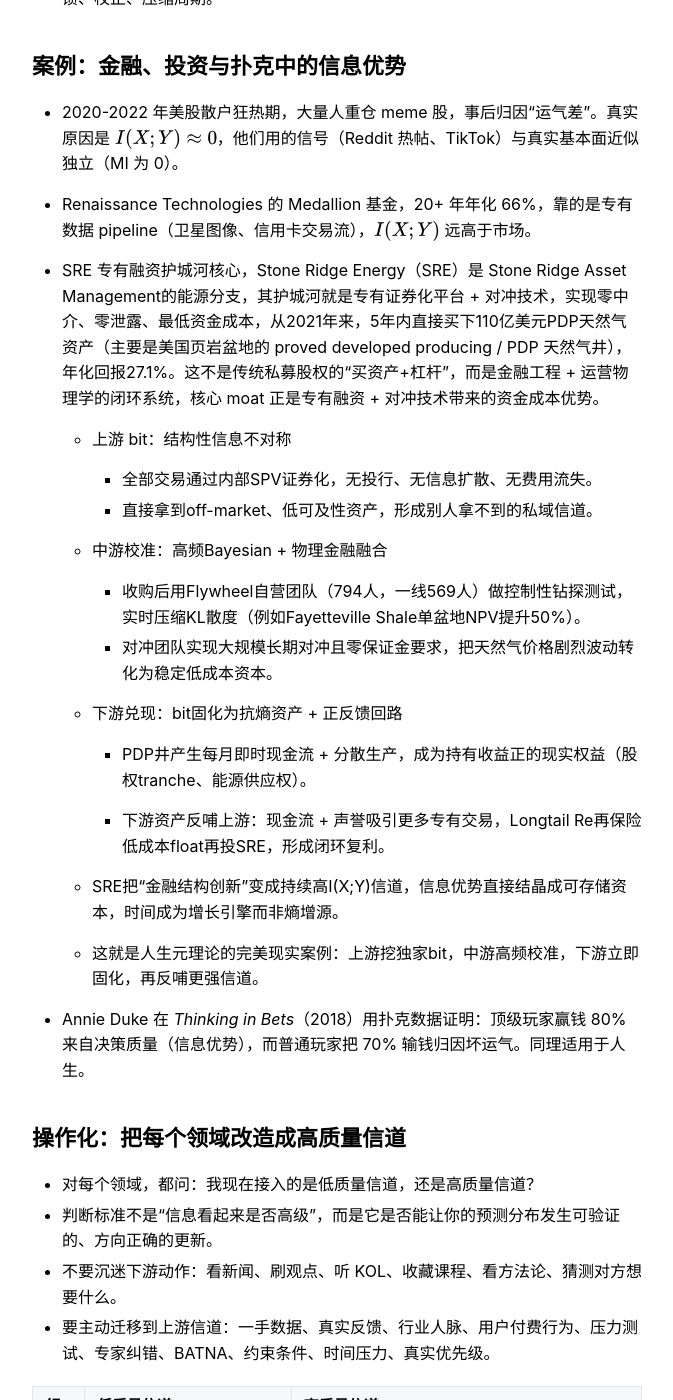
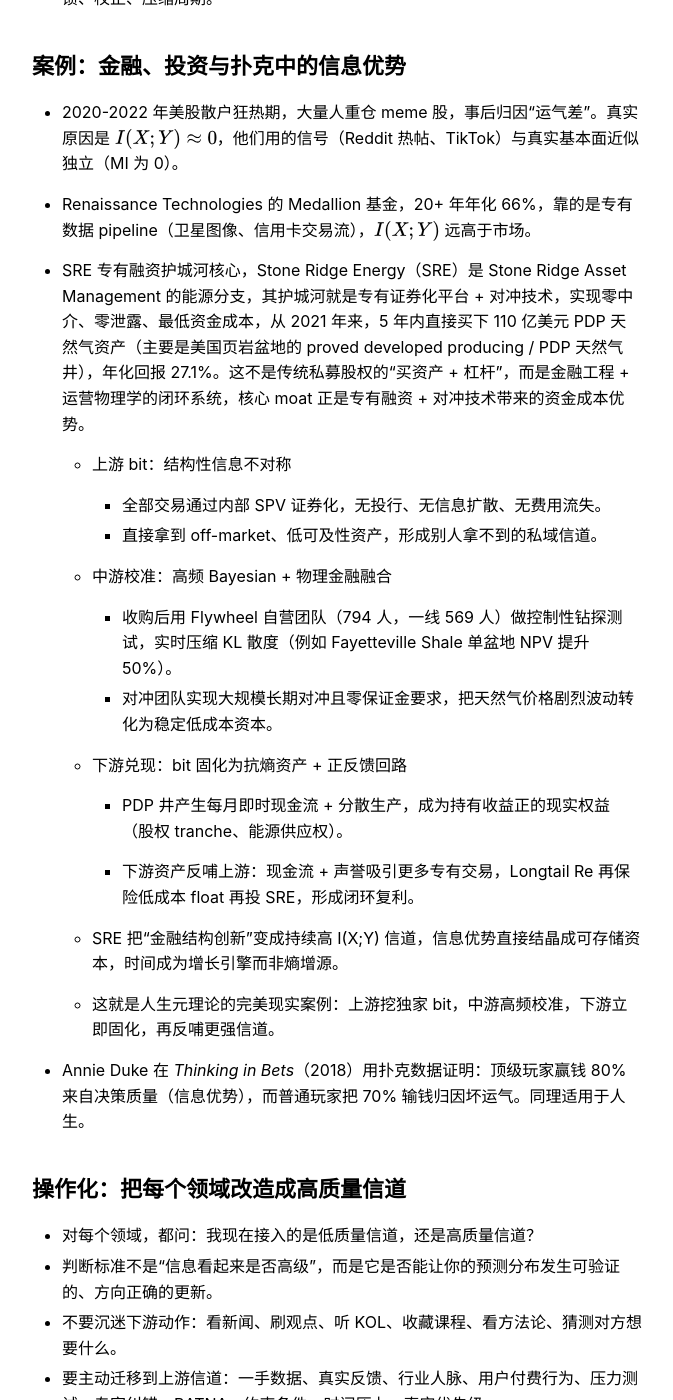
Before and after one commit to elemer1/elemer1.github.io, a Jekyll site: the page built from _markdown/人生元理论：上游的 bit.md, in a window 1280 px wide and 1400 px high, scrolled down 8961 px. Shown: the whole window, without its empty margins (303-976 px from the left). Built offline with Jekyll 4.4.1, drawn with Linux system fonts in a browser that asks for light colours; some of the changed text lies outside the part shown.

Commit message:
Update content - 2026-04-28 21:49:05

```diff
--- a/_markdown/人生元理论：上游的 bit.md
+++ b/_markdown/人生元理论：上游的 bit.md
@@ -23,7 +23,7 @@
   * 这套语言常见于高度不确定的真实现实世界，例如量化基金、情报分析、创业赌注的早期认知构建，也适用于任何依赖“比别人更早更准地知道一些事”的决策竞赛。
   * 对于上游，信源质量是否高：离事实发生足够近、受噪声污染少的一手信息（如另类数据、未定价的弱信号）；编码方式是否差异化：别人也拿到同样的原始信息，但你能提取出别人尚未定价的特征。
   * 高价值 bit 往往分布在低可及性的地方——私域对话、监管灰区、尚未被市场定价的物理信号。获取成本和信息质量之间通常存在一个反直觉的关系：越容易拿到的 bit，其信息增益越接近零。
-  * 你的上游信息半衰期够长吗？ 这个信息是明天就作废，还是三年后依然管用？不是说明天作废的信息就没用，如果这个信息可以立刻固化，那么也是有用的，因为固化的东西会变成新的信息；同理也不是说这个信息保质期够长，它就一定有用，只不过有价值的概率更大。
+  * 你的上游信息半衰期够长吗？这个信息是明天就作废，还是三年后依然管用？不是说明天作废的信息就没用，如果这个信息可以立刻固化，那么也是有用的，因为固化的东西会变成新的信息；同理也不是说这个信息保质期够长，它就一定有用，只不过有价值的概率更大。
   * 并非在红海中提高搜索量，而是通过构建独特的个人网络、跨学科的知识库，或者利用 LLM 作为认知外脑构建 Agentic workflows，将自己放置在信息流的“结构性洞穴”（Structural Holes）中，从而截获低概率、高价值的先验信号。
   * 对于中游，高频更新的频率，是否在信息流中持续修正先验，捕捉概率分布的细微漂移；以及，主观概率与实际发生频率是否对齐（是否消除系统性高估/低估；防止信道过拟合或反应不足等）。
   * 中游的胜负手在于更新频率 vs. 计算成本的平衡：频率越高，信道模型越贴近真实世界漂移（non-stationary）。
@@ -48,7 +48,7 @@
   * 信息本身不值钱，经过校准的信息优势才值钱；信息优势本身也不值钱，只有被兑换成可持有权益后才真正完成闭环。
     * 信息本身不值钱。因为大多数信息只是“材料”，不是“优势”。比如：你知道某个行业很火，别人也知道；你看到某家公司在扩张，市场也可能早就知道。你读了很多报告、新闻、访谈、论文。但如果这些信息不能改变你的判断、不能提高你的胜率、不能指导你采取更好的行动，它们只是认知库存。所以“信息本身不值钱”的意思不是说信息没用，而是说：**未被筛选、未被验证、未被建模、未被行动化的信息，不自动产生价值。**
     * 经过校准的信息优势才值钱。什么叫“校准”？就是你不只是拿到信息，还知道：这个信息源有多可靠？它过去说准过吗？它什么时候容易错？它有没有立场、利益、偏见？这个信号领先结果多久？它是因果信号，还是表面相关？它在什么场景下有效，什么场景下失效？举个例子。两个人都听到一个消息：某个公司可能要拿到一个大客户。普通人看到的是：“好消息。”经过校准的人会继续判断：消息源是不是接近交易核心？对方说的是“接触中”还是“已签约”？类似消息过去兑现率是多少？市场是否已经提前反映？即使签约，对收入和利润影响多大？现在下注的风险回报比是否划算？
-    * **信息优势只有兑换成可持有权益后才完成闭环。**即使你判断对了，也不代表你赚到了。你预测一个行业会爆发，但你没有投资、没有进入、没有建立关系、没有占据职位、没有拿到股权、没有签下客户，那这个判断只是精神胜利。你看出一个趋势，但别人买了资产，你只是发了朋友圈。你判断一个人会成事， 但别人早早绑定关系、成为合伙人、投资人、核心员工，你只是“早就知道他厉害”。你知道某个市场有机会。但别人拿下渠道，你只是旁观者。所以，**判断正确只是中间态，现实占位才是终局**。
+    * **信息优势只有兑换成可持有权益后才完成闭环。**即使你判断对了，也不代表你赚到了。你预测一个行业会爆发，但你没有投资、没有进入、没有建立关系、没有占据职位、没有拿到股权、没有签下客户，那这个判断只是精神胜利。你看出一个趋势，但别人买了资产，你只是发了朋友圈。你判断一个人会成事，但别人早早绑定关系、成为合伙人、投资人、核心员工，你只是“早就知道他厉害”。你知道某个市场有机会。但别人拿下渠道，你只是旁观者。所以，**判断正确只是中间态，现实占位才是终局**。
     * 你知道什么不重要；你知道得是否比别人更准、更早、更可行动，才重要；你能否把这种优势变成资产、关系、现金流或位置，才最终重要。
 
 
@@ -174,27 +174,27 @@
 
 * Renaissance Technologies 的 Medallion 基金，20+ 年年化 66%，靠的是专有数据 pipeline（卫星图像、信用卡交易流），$$I(X;Y)$$ 远高于市场。
 
-* SRE 专有融资护城河核心，Stone Ridge Energy（SRE）是 Stone Ridge Asset Management的能源分支，其护城河就是专有证券化平台 + 对冲技术，实现零中介、零泄露、最低资金成本，从2021年来，5年内直接买下110亿美元PDP天然气资产（主要是美国页岩盆地的 proved developed producing / PDP 天然气井），年化回报27.1%。这不是传统私募股权的“买资产+杠杆”，而是金融工程 + 运营物理学的闭环系统，核心 moat 正是专有融资 + 对冲技术带来的资金成本优势。
+* SRE 专有融资护城河核心，Stone Ridge Energy（SRE）是 Stone Ridge Asset Management 的能源分支，其护城河就是专有证券化平台 + 对冲技术，实现零中介、零泄露、最低资金成本，从 2021 年来，5 年内直接买下 110 亿美元 PDP 天然气资产（主要是美国页岩盆地的 proved developed producing / PDP 天然气井），年化回报 27.1%。这不是传统私募股权的“买资产 + 杠杆”，而是金融工程 + 运营物理学的闭环系统，核心 moat 正是专有融资 + 对冲技术带来的资金成本优势。
 
   * 上游 bit：结构性信息不对称
 
-    * 全部交易通过内部SPV证券化，无投行、无信息扩散、无费用流失。
-    * 直接拿到off-market、低可及性资产，形成别人拿不到的私域信道。
+    * 全部交易通过内部 SPV 证券化，无投行、无信息扩散、无费用流失。
+    * 直接拿到 off-market、低可及性资产，形成别人拿不到的私域信道。
 
-  * 中游校准：高频Bayesian + 物理金融融合
+  * 中游校准：高频 Bayesian + 物理金融融合
 
-    * 收购后用Flywheel自营团队（794人，一线569人）做控制性钻探测试，实时压缩KL散度（例如Fayetteville Shale单盆地NPV提升50%）。
+    * 收购后用 Flywheel 自营团队（794 人，一线 569 人）做控制性钻探测试，实时压缩 KL 散度（例如 Fayetteville Shale 单盆地 NPV 提升 50%）。
     * 对冲团队实现大规模长期对冲且零保证金要求，把天然气价格剧烈波动转化为稳定低成本资本。
 
-  * 下游兑现：bit固化为抗熵资产 + 正反馈回路
+  * 下游兑现：bit 固化为抗熵资产 + 正反馈回路
 
-    - PDP井产生每月即时现金流 + 分散生产，成为持有收益正的现实权益（股权tranche、能源供应权）。
+    - PDP 井产生每月即时现金流 + 分散生产，成为持有收益正的现实权益（股权 tranche、能源供应权）。
 
-    - 下游资产反哺上游：现金流 + 声誉吸引更多专有交易，Longtail Re再保险低成本float再投SRE，形成闭环复利。
+    - 下游资产反哺上游：现金流 + 声誉吸引更多专有交易，Longtail Re 再保险低成本 float 再投 SRE，形成闭环复利。
 
-  * SRE把“金融结构创新”变成持续高I(X;Y)信道，信息优势直接结晶成可存储资本，时间成为增长引擎而非熵增源。
+  * SRE 把“金融结构创新”变成持续高 I(X;Y) 信道，信息优势直接结晶成可存储资本，时间成为增长引擎而非熵增源。
 
-  * 这就是人生元理论的完美现实案例：上游挖独家bit，中游高频校准，下游立即固化，再反哺更强信道。
+  * 这就是人生元理论的完美现实案例：上游挖独家 bit，中游高频校准，下游立即固化，再反哺更强信道。
 
 * Annie Duke 在 *Thinking in Bets*（2018）用扑克数据证明：顶级玩家赢钱 80% 来自决策质量（信息优势），而普通玩家把 70% 输钱归因坏运气。同理适用于人生。
 
```
Also changed, not shown: _markdown/云端奇迹.md (+2 -2 lines), _markdown/网站背后的思考.md (+1 -1 lines), _markdown/量化鼻祖 Thorp 的健康智慧.md (+4 -4 lines).
